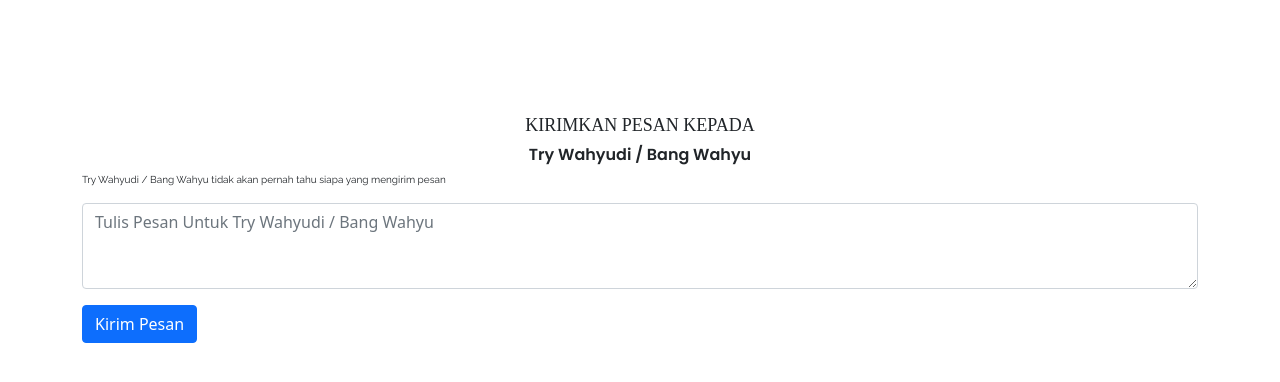
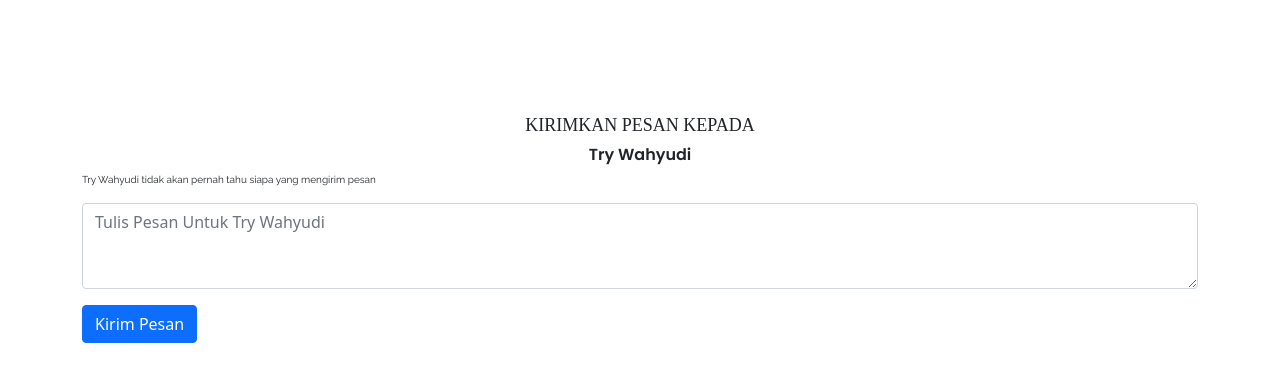
Before and after one commit to trywahyudi/pesan-kepada-saya, a plain HTML site: page index.html in a window 1280 px wide. Drawn offline with nearby package versions, Linux system fonts and the light colour scheme; a web font is replaced by a local one.

Commit message:
Update index.html

```diff
--- a/index.html
+++ b/index.html
@@ -31,8 +31,8 @@
         <div class="col-lg3">
           <div class="row text-center">
             <h2>KIRIMKAN PESAN KEPADA</h2>
-            <h6>Try Wahyudi / Bang Wahyu</h6>
-            <p>Try Wahyudi / Bang Wahyu tidak akan pernah tahu siapa yang mengirim pesan</p>
+            <h6>Try Wahyudi</h6>
+            <p>Try Wahyudi tidak akan pernah tahu siapa yang mengirim pesan</p>
           </div>
           <div class="row">
             <div class="col">
@@ -58,7 +58,7 @@
                 <div class="mb-3">
                   <textarea
                     class="form-control"
-                    placeholder="Tulis Pesan Untuk Try Wahyudi / Bang Wahyu"
+                    placeholder="Tulis Pesan Untuk Try Wahyudi"
                     rows="3"
                     name="pesan"
                   ></textarea>
```
